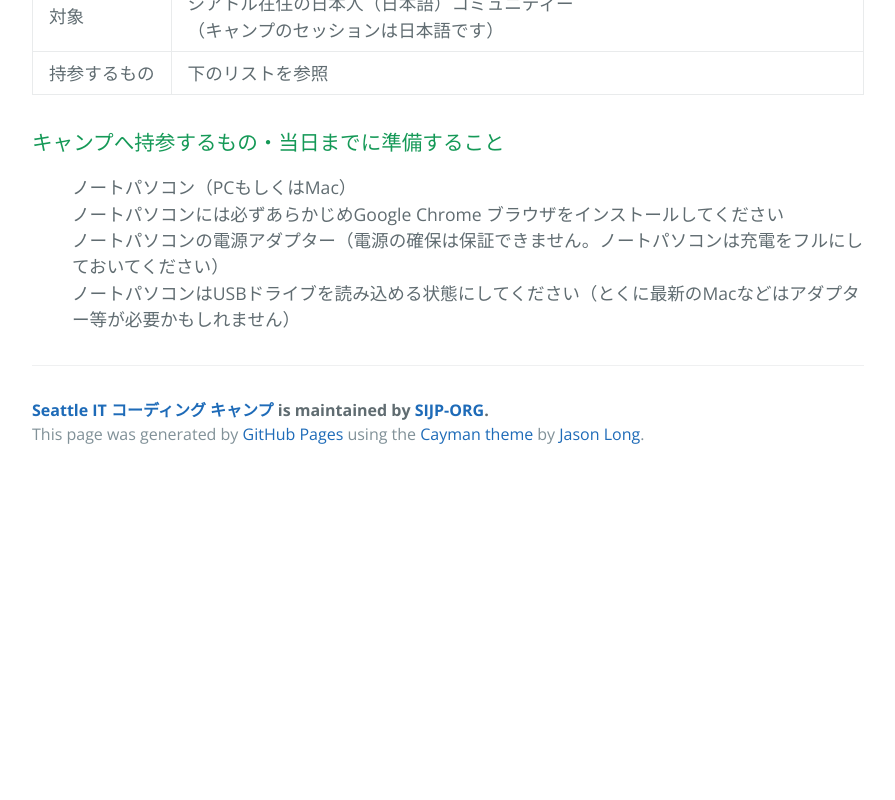
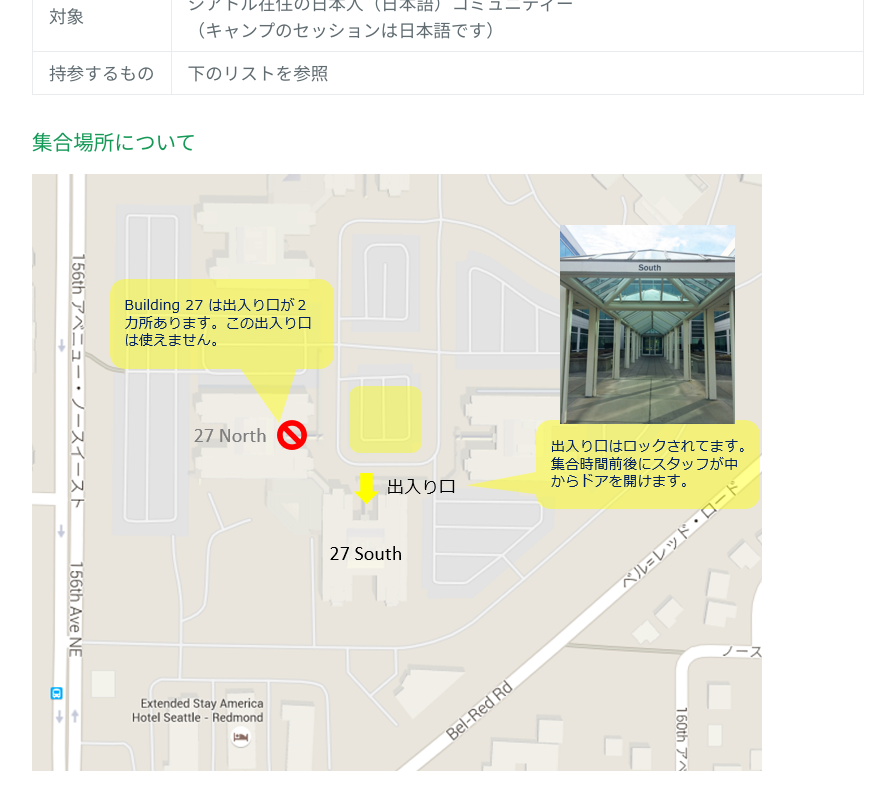
Before and after one commit to SIJP-ORG/codingcamp, a plain HTML site: page index.html in a window 1280 px wide. Shown: the part 1260-2060 px from the top of the page, without its empty margins (192-1087 px from the left). Before the commit the page ends 1738 px from the top, so only its background shows below. Drawn offline with nearby package versions, Linux system fonts and the light colour scheme.

Commit message:
Update index.html

```diff
--- a/index.html
+++ b/index.html
@@ -50,6 +50,9 @@
   </tr>
 </table>
 
+<h3>集合場所について</h3>
+<img src="bld27.png"><img>
+
 <h3>キャンプへ持参するもの・当日までに準備すること</h3>
 <ul style="list-style:none;">
 <li>ノートパソコン（PCもしくはMac）</li>
```
